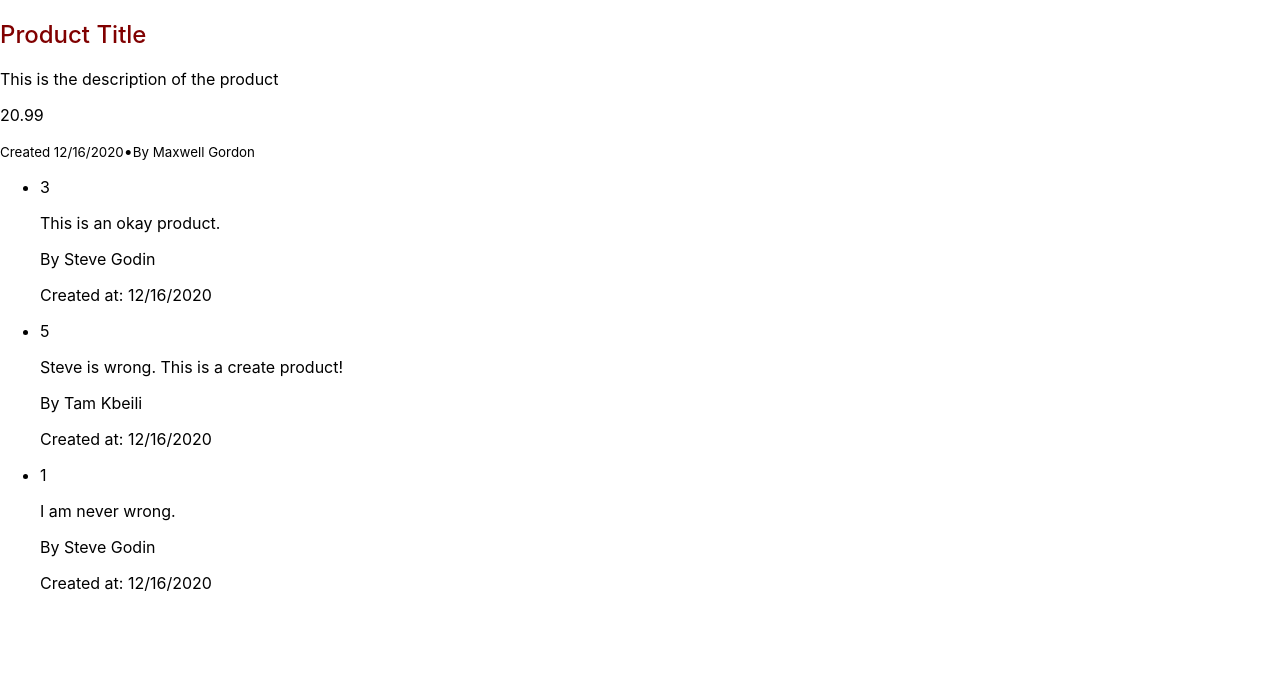
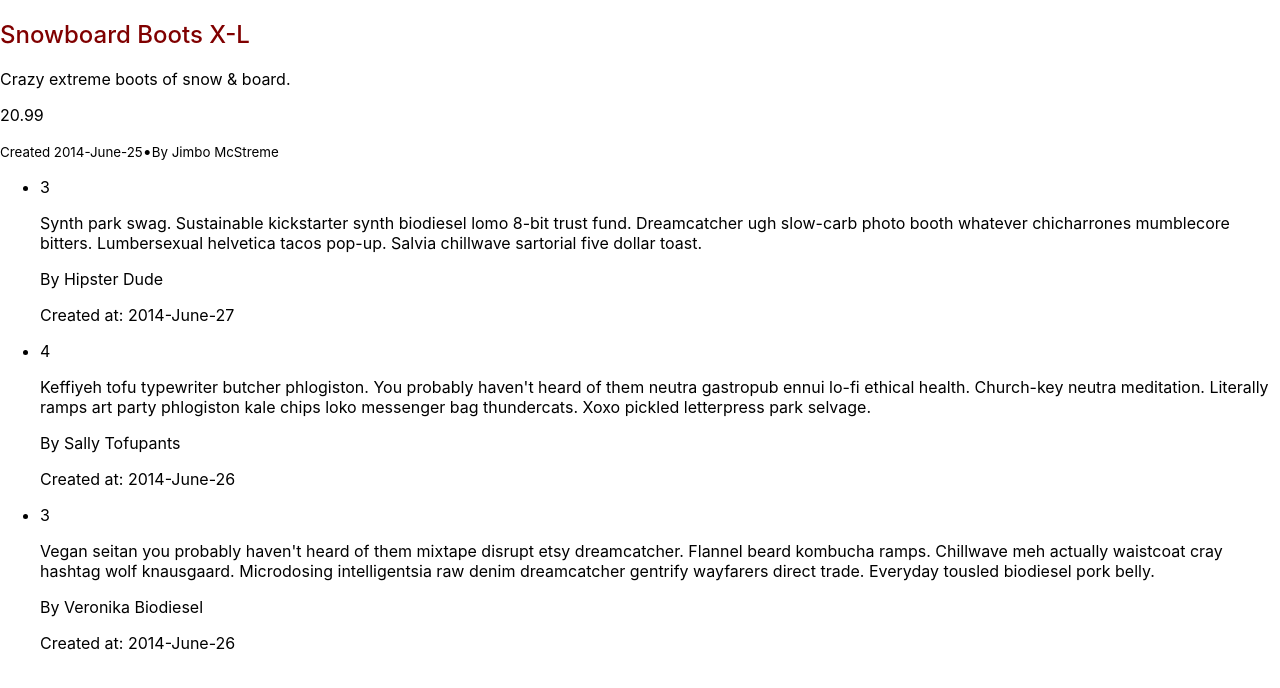
Before and after one commit to CodeCoreYVR/amazing_amazon_react_sept2020, a React (Create React App) app: page / in a window 1280 px wide. Shown: the top 688 px of the page. Built offline with nearby package versions, Linux system fonts and the light colour scheme.

Commit message:
product show page

```diff
--- a/src/components/App.js
+++ b/src/components/App.js
@@ -1,46 +1,11 @@
 import React, { Component } from 'react';
-import ProductDetails from './ProductDetails';
-import ReviewList from './ReviewList';
+import ProductShowPage from './ProductShowPage';
 
 class App extends Component {
   render() {
-    const seller = { full_name: 'Maxwell Gordon' };
-    const reviewer1 = { full_name: 'Steve Godin' };
-    const reviewer2 = { full_name: 'Tam Kbeili' };
-    const reviews = [
-      {
-        id: 1,
-        rating: 3,
-        body: 'This is an okay product.',
-        created_at: new Date().toLocaleDateString(),
-        reviewer: reviewer1,
-      },
-      {
-        id: 3,
-        rating: 5,
-        body: 'Steve is wrong. This is a create product!',
-        created_at: new Date().toLocaleDateString(),
-        reviewer: reviewer2,
-      },
-      {
-        id: 5,
-        rating: 1,
-        body: 'I am never wrong.',
-        created_at: new Date().toLocaleDateString(),
-        reviewer: reviewer1,
-      },
-    ];
     return (
       <div className="App">
-          <ProductDetails
-          id={2}
-          title="Product Title"
-          description="This is the description of the product"
-          price={20.99}
-          created_at={new Date().toLocaleDateString()}
-          seller={seller}
-        />
-        <ReviewList reviews={reviews} />
+          <ProductShowPage />
       </div>
     );
   }
--- /dev/null
+++ b/src/components/ProductShowPage.js
@@ -0,0 +1,15 @@
+import React from 'react';
+import ProductDetails from './ProductDetails';
+import ReviewList from './ReviewList';
+import product from '../data/product';
+
+function ProductShowPage(props) {
+  return (
+    <div className="ProductShowPage">
+      <ProductDetails {...product} />
+      <ReviewList reviews={product.reviews} />
+    </div>
+  );
+}
+
+export default ProductShowPage;
--- /dev/null
+++ b/src/data/product.js
@@ -0,0 +1,43 @@
+export default {
+    id: 102,
+    title: 'Snowboard Boots X-L',
+    description: 'Crazy extreme boots of snow & board.',
+    price: 20.99,
+    created_at: '2014-June-25',
+    seller: {
+      full_name: 'Jimbo McStreme',
+    },
+    reviews: [
+      {
+        id: 225,
+        rating: 3,
+        body:
+          'Synth park swag. Sustainable kickstarter synth biodiesel lomo 8-bit trust fund. Dreamcatcher ugh slow-carb photo booth whatever chicharrones mumblecore bitters. Lumbersexual helvetica tacos pop-up. Salvia chillwave sartorial five dollar toast.',
+        created_at: '2014-June-27',
+        reviewer: {
+          full_name: 'Hipster Dude',
+        },
+      },
+      {
+        id: 224,
+        rating: 4,
+        body:
+          "Keffiyeh tofu typewriter butcher phlogiston. You probably haven't heard of them neutra gastropub ennui lo-fi ethical health. Church-key neutra meditation. Literally ramps art party phlogiston kale chips loko messenger bag thundercats. Xoxo pickled letterpress park selvage.",
+        created_at: '2014-June-26',
+        reviewer: {
+          full_name: 'Sally Tofupants',
+        },
+      },
+      {
+        id: 223,
+        rating: 3,
+        body:
+          "Vegan seitan you probably haven't heard of them mixtape disrupt etsy dreamcatcher. Flannel beard kombucha ramps. Chillwave meh actually waistcoat cray hashtag wolf knausgaard. Microdosing intelligentsia raw denim dreamcatcher gentrify wayfarers direct trade. Everyday tousled biodiesel pork belly.",
+        created_at: '2014-June-26',
+        reviewer: {
+          full_name: 'Veronika Biodiesel',
+        },
+      },
+    ],
+    tags: ['sports', 'fitness', 'outdoors'],
+  };
```
